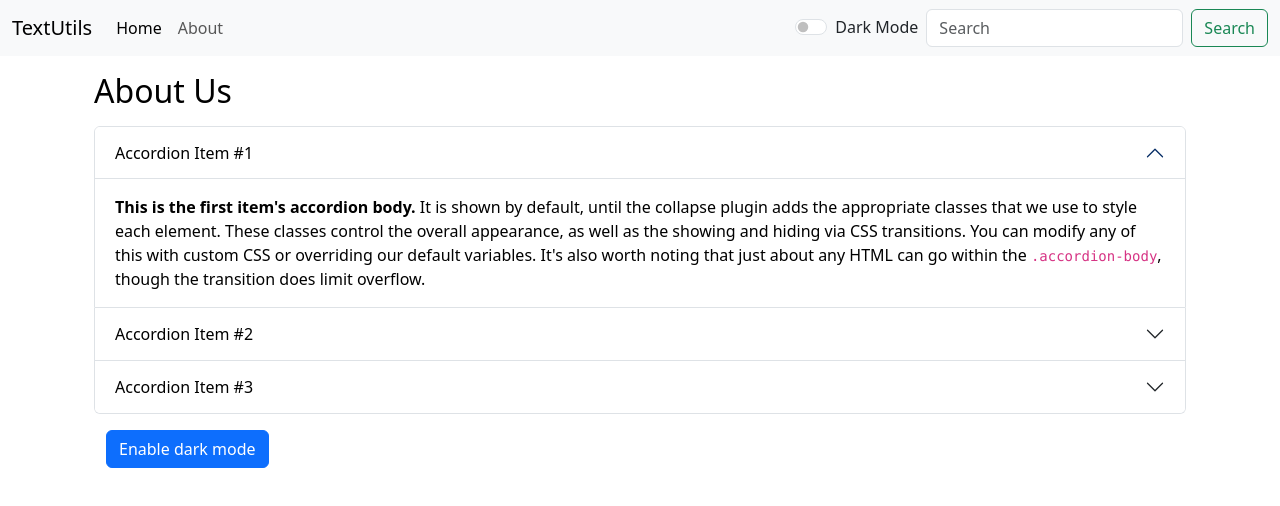
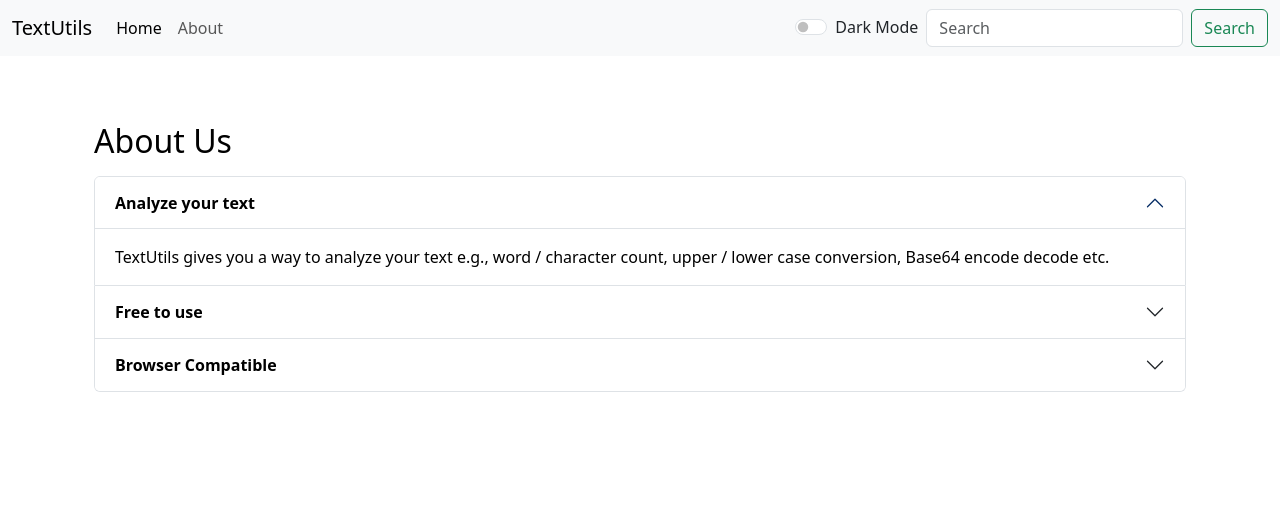
Before and after one commit to dhirajsingh29/reactcodebase, a React (Create React App) app: page /about in a window 1280 px wide. Shown: the top 506 px of the page. Built offline with nearby package versions, Linux system fonts and the light colour scheme.

Commit message:
Enhancing TextUtils

```diff
--- a/src/App.js
+++ b/src/App.js
@@ -49,7 +49,7 @@
         <Alert alert={alert} />
         <div className="container my-3">
           <Routes>
-            <Route exact path='/about' element={<About />}></Route>
+            <Route exact path='/about' element={<About mode={mode} />}></Route>
             <Route
               exact
               path='/'
--- a/src/components/About.js
+++ b/src/components/About.js
@@ -1,78 +1,52 @@
-import { useState } from "react";
 
-export default function About() {
+export default function About(props) {
 
-    const [myStyle, setMyStyle] = useState({
-        color: 'black',
-        backgroundColor: 'white'
-    });
-
-    const [btnText, setBtnText] = useState('Enable dark mode');
-
-    const toggleStyle = () => {
-        if (myStyle.color === 'white') {
-            setMyStyle({
-                color: 'black',
-                backgroundColor: 'white'
-            });
-
-            setBtnText('Enable dark mode');
-        }
-        else {
-            setMyStyle({
-                color: 'white',
-                backgroundColor: 'black'
-            });
-
-            setBtnText('Disable dark mode');
-        }
+    let myStyle = {
+        color: props.mode === 'dark' ? 'white' : 'black',
+        backgroundColor: props.mode === 'dark' ? 'rgb(62, 94, 149)' : 'white'
     };
 
     return (
-        <div className="container" style={myStyle}>
-            <h2 className="my-3">About Us</h2>
+        <div className="container">
+            <h2 className="my-3" style={{color: props.mode === 'dark' ? 'white' : 'black'}}>About Us</h2>
             <div className="accordion" id="accordionExample">
                 <div className="accordion-item">
                     <h2 className="accordion-header">
                         <button className="accordion-button" type="button" style={myStyle} data-bs-toggle="collapse" data-bs-target="#collapseOne" aria-expanded="true" aria-controls="collapseOne">
-                            Accordion Item #1
+                            <strong>Analyze your text</strong>
                         </button>
                     </h2>
                     <div id="collapseOne" className="accordion-collapse collapse show" data-bs-parent="#accordionExample">
                         <div className="accordion-body" style={myStyle}>
-                            <strong>This is the first item's accordion body.</strong> It is shown by default, until the collapse plugin adds the appropriate classes that we use to style each element. These classes control the overall appearance, as well as the showing and hiding via CSS transitions. You can modify any of this with custom CSS or overriding our default variables. It's also worth noting that just about any HTML can go within the <code>.accordion-body</code>, though the transition does limit overflow.
+                            TextUtils gives you a way to analyze your text e.g., word / character count, upper / lower case conversion, Base64 encode decode etc.
                         </div>
                     </div>
                 </div>
                 <div className="accordion-item">
                     <h2 className="accordion-header">
                         <button className="accordion-button collapsed" type="button" style={myStyle} data-bs-toggle="collapse" data-bs-target="#collapseTwo" aria-expanded="false" aria-controls="collapseTwo">
-                            Accordion Item #2
+                        <strong>Free to use</strong>
                         </button>
                     </h2>
                     <div id="collapseTwo" className="accordion-collapse collapse" data-bs-parent="#accordionExample">
                         <div className="accordion-body" style={myStyle}>
-                            <strong>This is the second item's accordion body.</strong> It is hidden by default, until the collapse plugin adds the appropriate classes that we use to style each element. These classes control the overall appearance, as well as the showing and hiding via CSS transitions. You can modify any of this with custom CSS or overriding our default variables. It's also worth noting that just about any HTML can go within the <code>.accordion-body</code>, though the transition does limit overflow.
+                            TextUtils is a free text analyzer tool.
                         </div>
                     </div>
                 </div>
                 <div className="accordion-item">
                     <h2 className="accordion-header">
                         <button className="accordion-button collapsed" type="button" style={myStyle} data-bs-toggle="collapse" data-bs-target="#collapseThree" aria-expanded="false" aria-controls="collapseThree">
-                            Accordion Item #3
+                        <strong>Browser Compatible</strong>
                         </button>
                     </h2>
                     <div id="collapseThree" className="accordion-collapse collapse" data-bs-parent="#accordionExample">
                         <div className="accordion-body" style={myStyle}>
-                            <strong>This is the third item's accordion body.</strong> It is hidden by default, until the collapse plugin adds the appropriate classes that we use to style each element. These classes control the overall appearance, as well as the showing and hiding via CSS transitions. You can modify any of this with custom CSS or overriding our default variables. It's also worth noting that just about any HTML can go within the <code>.accordion-body</code>, though the transition does limit overflow.
+                            Works on all web browser such as Chrome, Edge, Firefox, Safari etc.
                         </div>
                     </div>
                 </div>
             </div>
-
-            <div className="container my-3">
-                <button onClick={toggleStyle} type="button" class="btn btn-primary">{btnText}</button>
-            </div>
         </div>
     );
 }
--- a/src/components/Alert.js
+++ b/src/components/Alert.js
@@ -1,6 +1,6 @@
 import React from 'react'
 
-export default function Alert (props) {
+export default function Alert(props) {
 
   const capitalize = (word) => {
     const lower = word.toLowerCase();
@@ -8,11 +8,14 @@
   }
 
   return (
+    <div style={{height: '50px'}}>
+      {
         props.alert
         &&
         <div className={`alert alert-${props.alert.type} alert-dismissible fade show`} role="alert">
           <strong>{capitalize(props.alert.type)}</strong>: {props.alert.msg}
-        {/* <button type="button" className="btn-close" data-bs-dismiss="alert" aria-label="Close"></button> */}
+        </div>
+      }
     </div>
   );
 }
--- a/src/components/TextForm.js
+++ b/src/components/TextForm.js
@@ -3,8 +3,6 @@
 export default function TextForm(props) {
 
     const handleUppercaseClick = () => {
-        // console.log("Uppercase was clicked");
-
         let newText = text.toUpperCase();
         setText(newText);
     };
@@ -37,6 +35,9 @@
         let myBox = document.getElementById('myBox');
         myBox.select();
         navigator.clipboard.writeText(myBox.value);
+
+        // to remove selection on copying
+        document.getSelection().removeAllRanges();
     };
 
     // without handleOnChange typing in textarea will be restricted
@@ -66,47 +67,54 @@
                     </textarea>
                 </div>
                 <button
-                    className="btn btn-primary mx-1"
+                    className="btn btn-primary mx-1 my-1"
+                    disabled={text.length === 0}
                     onClick={handleUppercaseClick}>
                     Convert to Uppercase
                 </button>
                 <button
-                    className="btn btn-primary mx-1"
+                    className="btn btn-primary mx-1 my-1"
+                    disabled={text.length === 0}
                     onClick={handleLowercaseClick}>
                     Convert to Lowercase
                 </button>
                 <button
-                    className="btn btn-primary mx-1"
+                    className="btn btn-primary mx-1 my-1"
+                    disabled={text.length === 0}
                     onClick={handleClearClick}>
                     Clear
                 </button>
                 <button
-                    className="btn btn-primary mx-1"
+                    className="btn btn-primary mx-1 my-1"
+                    disabled={text.length === 0}
                     onClick={handleBase64EncodeClick}>
                     Base64 Encode
                 </button>
                 <button
-                    className="btn btn-primary mx-1"
+                    className="btn btn-primary mx-1 my-1"
+                    disabled={text.length === 0}
                     onClick={handleBase64DecodeClick}>
                     Base64 Decode
                 </button>
                 <button
-                    className="btn btn-primary mx-1"
+                    className="btn btn-primary mx-1 my-1"
+                    disabled={text.length === 0}
                     onClick={handleExtraSpace}>
                     Remove Extra Space
                 </button>
                 <button
-                    className="btn btn-primary mx-1"
+                    className="btn btn-primary mx-1 my-1"
+                    disabled={text.length === 0}
                     onClick={handleCopy}>
                     Copy
                 </button>
             </div>
             <div className="container my-3" style={{color: props.mode === 'light' ? 'black' : 'white'}}>
                 <h3>Your text summary</h3>
-                <p>{text.length === 0 ? 0 : text.split(' ').length} words and {text.length} characters</p>
-                <p>{0.008 * (text.length === 0 ? 0 : text.split(' ').length)} Minutes read</p>
+                <p>{text.split(/[ ]+/).filter((ele) => {return ele.length !== 0}).length} words and {text.length} characters</p>
+                <p>{0.008 * (text.length === 0 ? 0 : text.split(' ').filter((ele) => {return ele.length !== 0}).length)} Minutes read</p>
                 <h5>Preview</h5>
-                <p>{text.length > 0 ? text : 'Enter text in the textbox above to preview'}</p>
+                <p>{text.length > 0 ? text : 'Nothing to preview'}</p>
             </div>
         </>
     );
```
Lines whose indentation alone changed are shown as unchanged.
